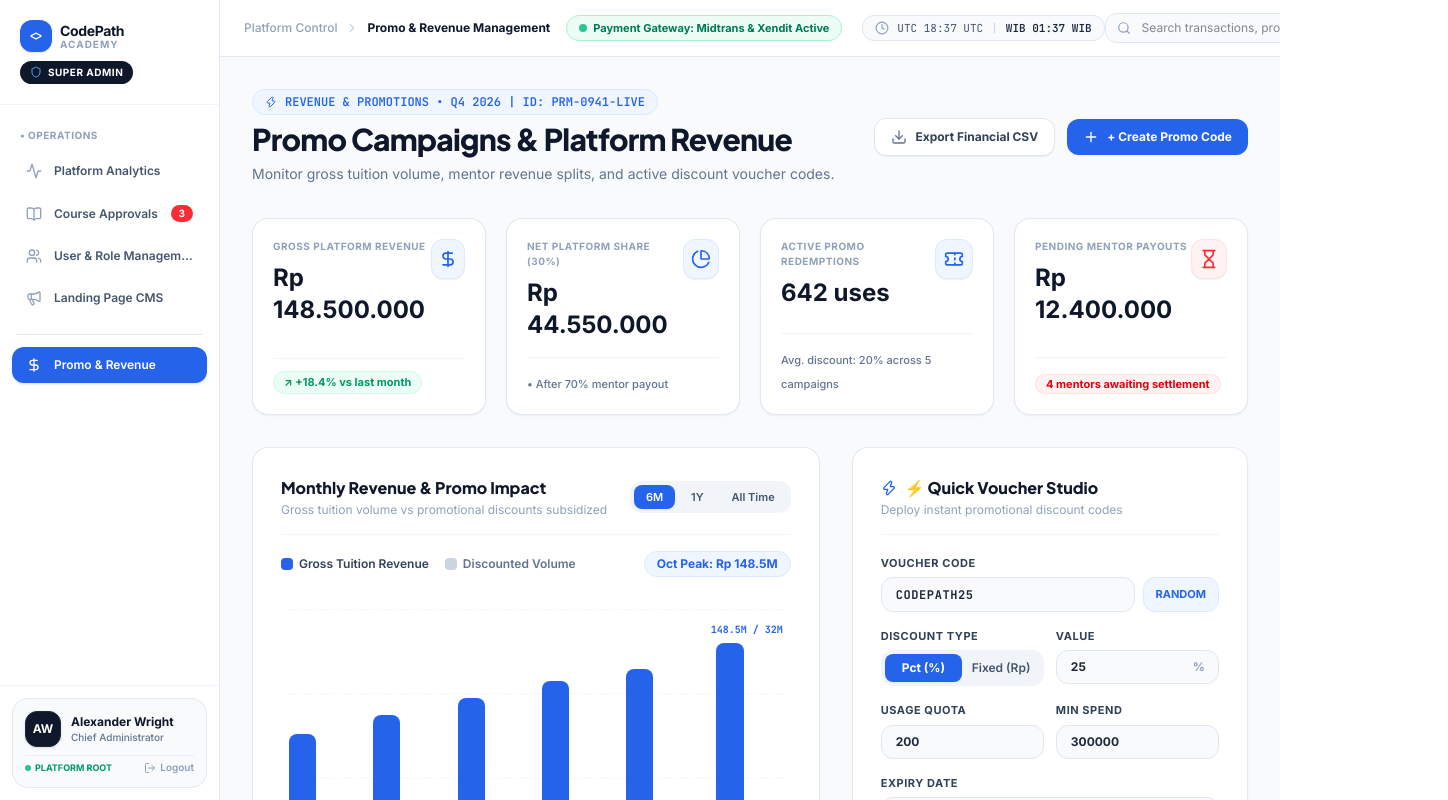
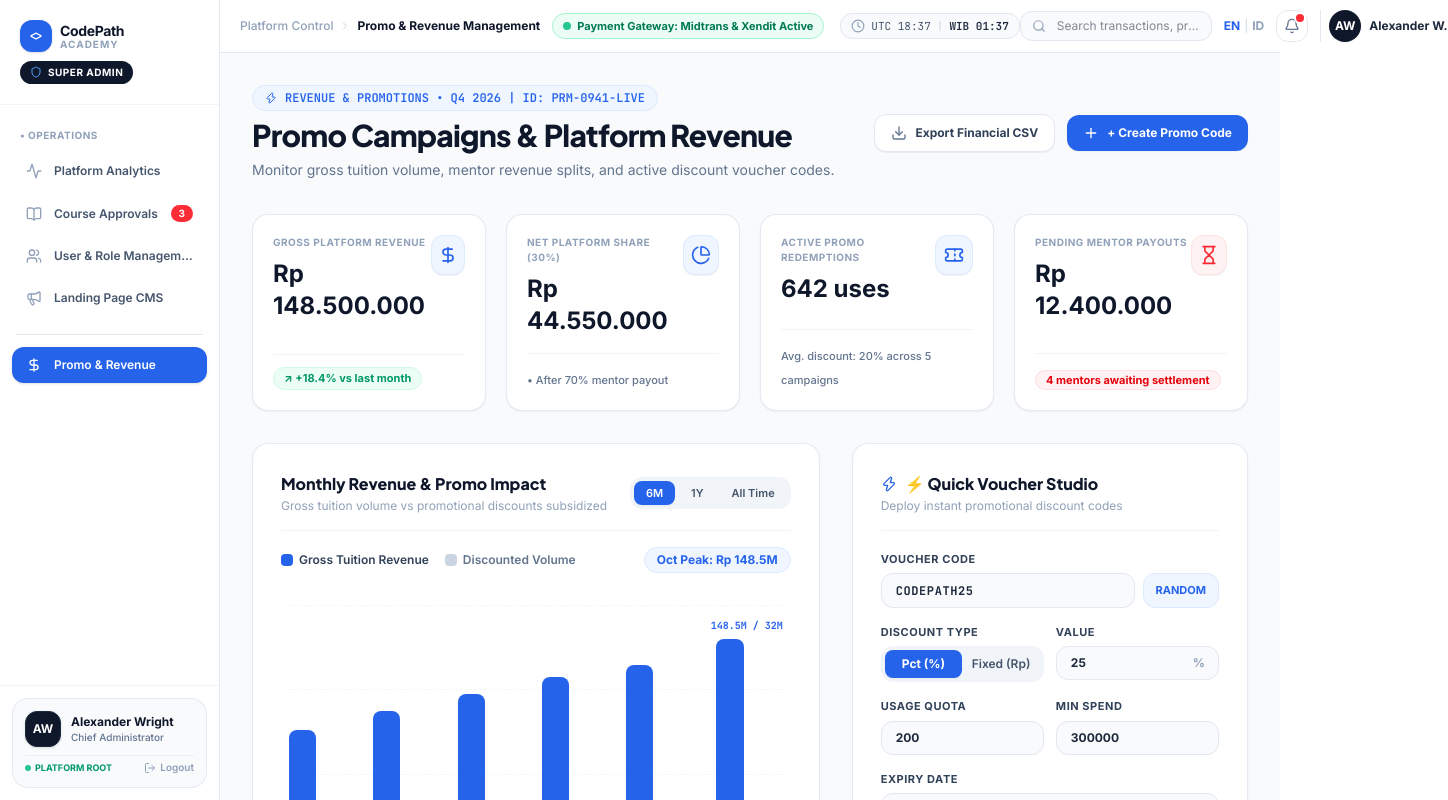
Before and after one commit to nnaff1/CodePath-Academy, a Next.js app: page /dashboard/super-admin/promo-revenue in a window 1280 px wide. Shown: the top 800 px of the page, 1448 px wide, since content can reach past the window. Built offline with nearby package versions, Linux system fonts and the light colour scheme; no server answers; the database is empty.

Commit message:
fix(header): optimize clock format and header sizing to prevent avatar cutoff

```diff
--- a/app/dashboard/super-admin/page.tsx
+++ b/app/dashboard/super-admin/page.tsx
@@ -174,8 +174,8 @@ export default function SuperAdminDashboard() {
   };
 
   // Live Dual Clocks (UTC & WIB)
-  const [timeUtc, setTimeUtc] = useState('');
-  const [timeWib, setTimeWib] = useState('');
+  const [timeUtc, setTimeUtc] = useState('14:32');
+  const [timeWib, setTimeWib] = useState('21:32');
 
   useEffect(() => {
     const updateClocks = () => {
@@ -185,16 +185,14 @@ export default function SuperAdminDashboard() {
           timeZone: 'UTC',
           hour: '2-digit',
           minute: '2-digit',
-          second: '2-digit',
-        }) + ' UTC'
+        })
       );
       setTimeWib(
         now.toLocaleTimeString('en-GB', {
           timeZone: 'Asia/Jakarta',
           hour: '2-digit',
           minute: '2-digit',
-          second: '2-digit',
-        }) + ' WIB'
+        })
       );
     };
     updateClocks();
@@ -706,20 +704,20 @@ export default function SuperAdminDashboard() {
       {/* ═══════════════════════════════════════════════════════════════ */}
       {/* MAIN VIEWPORT (Offset by 220px Sidebar)                         */}
       {/* ═══════════════════════════════════════════════════════════════ */}
-      <div className="ml-[220px] flex-1 flex flex-col min-w-0 overflow-x-clip">
+      <div className="ml-[220px] flex-1 flex flex-col min-w-0">
         {/* ─── TOP OPERATIONAL HEADER BAR ─── */}
-        <header className="bg-white border-b border-slate-200 px-4 sm:px-6 py-3 flex items-center justify-between sticky top-0 z-20">
+        <header className="bg-white border-b border-slate-200 px-4 sm:px-5 py-2.5 flex items-center justify-between sticky top-0 z-20 w-full min-w-0">
           {/* Breadcrumb, Status Pill & Dual Clock */}
-          <div className="flex items-center gap-3 sm:gap-4 flex-shrink-0">
-            <div className="flex items-center gap-2 text-xs">
+          <div className="flex items-center gap-2.5 sm:gap-3 flex-shrink-0">
+            <div className="flex items-center gap-1.5 text-xs">
               <span className="text-slate-400 font-medium whitespace-nowrap">{sa.breadcrumbPrefix}</span>
-              <ChevronRight className="w-3.5 h-3.5 text-slate-300 flex-shrink-0" />
+              <ChevronRight className="w-3 h-3 text-slate-300 flex-shrink-0" />
               <span className="font-bold text-[#0F172A] whitespace-nowrap">{sa.breadcrumbCurrent}</span>
             </div>
 
             {/* Status Pill */}
             <div
-              className={`inline-flex items-center gap-1.5 px-3 py-1 rounded-full text-[11px] font-bold whitespace-nowrap flex-shrink-0 transition-colors ${
+              className={`inline-flex items-center gap-1.5 px-2.5 py-1 rounded-full text-[11px] font-bold whitespace-nowrap flex-shrink-0 transition-colors ${
                 isMaintenanceMode
                   ? 'bg-amber-50 text-amber-700 border border-amber-200'
                   : 'bg-emerald-50 text-emerald-700 border border-emerald-200'
@@ -733,19 +731,19 @@ export default function SuperAdminDashboard() {
               <span>{isMaintenanceMode ? sa.maintenanceMode : sa.allServicesOperational}</span>
             </div>
 
-            {/* Dual Live Clocks - dengan jarak pas (16px) dari status operasi: tidak nempel & tidak kejauhan */}
-            <div className="hidden lg:flex items-center gap-2 bg-slate-50 border border-slate-200 rounded-xl px-3 py-1 text-[11px] font-mono text-slate-600 whitespace-nowrap flex-shrink-0 ml-1">
+            {/* Dual Live Clocks - dengan jarak pas dari status operasi, ringkas & rapi */}
+            <div className="hidden lg:flex items-center gap-1.5 bg-slate-50 border border-slate-200 rounded-xl px-2.5 py-1 text-[11px] font-mono text-slate-600 whitespace-nowrap flex-shrink-0 ml-1">
               <Clock className="w-3.5 h-3.5 text-slate-400 flex-shrink-0" />
-              <span>{timeUtc}</span>
+              <span>UTC {timeUtc}</span>
               <span className="text-slate-300">|</span>
-              <span className="font-semibold text-slate-800">{timeWib}</span>
+              <span className="font-semibold text-slate-800">WIB {timeWib}</span>
             </div>
           </div>
 
           {/* Right Controls: Search, Language, Notifications, Avatar */}
-          <div className="flex items-center gap-3 sm:gap-4 ml-auto flex-shrink-0">
+          <div className="flex items-center gap-2 sm:gap-3 ml-auto flex-shrink-0">
             {/* Global Search Bar */}
-            <div className="relative hidden md:block w-36 lg:w-48 xl:w-56 focus-within:!w-60 transition-all duration-200">
+            <div className="relative hidden md:block w-32 sm:w-36 lg:w-44 xl:w-48 focus-within:!w-56 transition-all duration-200">
               <Search className="w-3.5 h-3.5 text-slate-400 absolute left-3 top-1/2 -translate-y-1/2 pointer-events-none" />
               <input
                 placeholder={sa.searchPlaceholder}
--- a/app/dashboard/super-admin/promo-revenue/page.tsx
+++ b/app/dashboard/super-admin/promo-revenue/page.tsx
@@ -164,8 +164,8 @@ export default function PromoRevenuePage() {
   };
 
   // Live Dual Clocks
-  const [timeUtc, setTimeUtc] = useState('14:32 UTC');
-  const [timeWib, setTimeWib] = useState('21:32 WIB');
+  const [timeUtc, setTimeUtc] = useState('14:32');
+  const [timeWib, setTimeWib] = useState('21:32');
 
   useEffect(() => {
     const updateClocks = () => {
@@ -175,14 +175,14 @@ export default function PromoRevenuePage() {
           timeZone: 'UTC',
           hour: '2-digit',
           minute: '2-digit',
-        }) + ' UTC'
+        })
       );
       setTimeWib(
         now.toLocaleTimeString('en-GB', {
           timeZone: 'Asia/Jakarta',
           hour: '2-digit',
           minute: '2-digit',
-        }) + ' WIB'
+        })
       );
     };
     updateClocks();
@@ -484,27 +484,27 @@ export default function PromoRevenuePage() {
       {/* ═══════════════════════════════════════════════════════════════ */}
       {/* MAIN VIEWPORT (Offset by 220px Sidebar)                         */}
       {/* ═══════════════════════════════════════════════════════════════ */}
-      <div className="ml-[220px] flex-1 flex flex-col min-w-0 overflow-x-clip">
+      <div className="ml-[220px] flex-1 flex flex-col min-w-0">
         {/* ─── TOP OPERATIONAL HEADER BAR ─── */}
-        <header className="bg-white border-b border-slate-200 px-4 sm:px-6 py-3 flex items-center justify-between sticky top-0 z-20">
+        <header className="bg-white border-b border-slate-200 px-4 sm:px-5 py-2.5 flex items-center justify-between sticky top-0 z-20 w-full min-w-0">
           {/* Breadcrumb, Gateway Status Pill & Dual Clock */}
-          <div className="flex items-center gap-3 sm:gap-4 flex-shrink-0">
-            <div className="flex items-center gap-2 text-xs">
+          <div className="flex items-center gap-2.5 sm:gap-3 flex-shrink-0">
+            <div className="flex items-center gap-1.5 text-xs">
               <Link href="/dashboard/super-admin" className="text-slate-400 hover:text-slate-600 font-medium whitespace-nowrap transition">
                 {sa.breadcrumbPrefix}
               </Link>
-              <ChevronRight className="w-3.5 h-3.5 text-slate-300 flex-shrink-0" />
+              <ChevronRight className="w-3 h-3 text-slate-300 flex-shrink-0" />
               <span className="font-bold text-[#0F172A] whitespace-nowrap">{pr.breadcrumb}</span>
             </div>
 
             {/* Gateway Status Pill */}
-            <div className="inline-flex items-center gap-1.5 px-3 py-1 rounded-full text-[11px] font-bold whitespace-nowrap flex-shrink-0 bg-emerald-50 text-emerald-700 border border-emerald-200">
+            <div className="inline-flex items-center gap-1.5 px-2.5 py-1 rounded-full text-[11px] font-bold whitespace-nowrap flex-shrink-0 bg-emerald-50 text-emerald-700 border border-emerald-200">
               <span className="w-2 h-2 rounded-full bg-emerald-500 animate-pulse" />
               <span>{pr.gatewayStatus}</span>
             </div>
 
-            {/* Dual Live Clocks - dengan jarak pas (16px) dari status gateway: tidak nempel & tidak kejauhan */}
-            <div className="hidden lg:flex items-center gap-2 bg-slate-50 border border-slate-200 rounded-xl px-3 py-1 text-[11px] font-mono text-slate-600 whitespace-nowrap flex-shrink-0 ml-1">
+            {/* Dual Live Clocks - dengan jarak pas dari status gateway, ringkas & rapi */}
+            <div className="hidden lg:flex items-center gap-1.5 bg-slate-50 border border-slate-200 rounded-xl px-2.5 py-1 text-[11px] font-mono text-slate-600 whitespace-nowrap flex-shrink-0 ml-1">
               <Clock className="w-3.5 h-3.5 text-slate-400 flex-shrink-0" />
               <span>UTC {timeUtc}</span>
               <span className="text-slate-300">|</span>
@@ -513,9 +513,9 @@ export default function PromoRevenuePage() {
           </div>
 
           {/* Right Controls: Search, Language, Notifications, Avatar */}
-          <div className="flex items-center gap-3 sm:gap-4 ml-auto flex-shrink-0">
+          <div className="flex items-center gap-2 sm:gap-3 ml-auto flex-shrink-0">
             {/* Global Search Bar */}
-            <div className="relative hidden md:block w-36 lg:w-48 xl:w-56 focus-within:!w-60 transition-all duration-200">
+            <div className="relative hidden md:block w-32 sm:w-36 lg:w-44 xl:w-48 focus-within:!w-56 transition-all duration-200">
               <Search className="w-3.5 h-3.5 text-slate-400 absolute left-3 top-1/2 -translate-y-1/2 pointer-events-none" />
               <input
                 placeholder={pr.searchPlaceholder}
```
